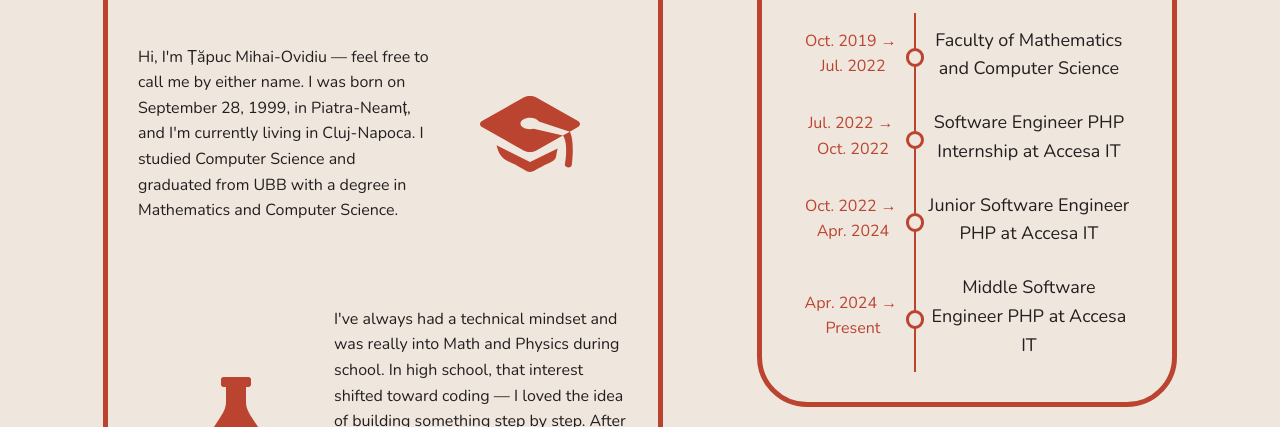
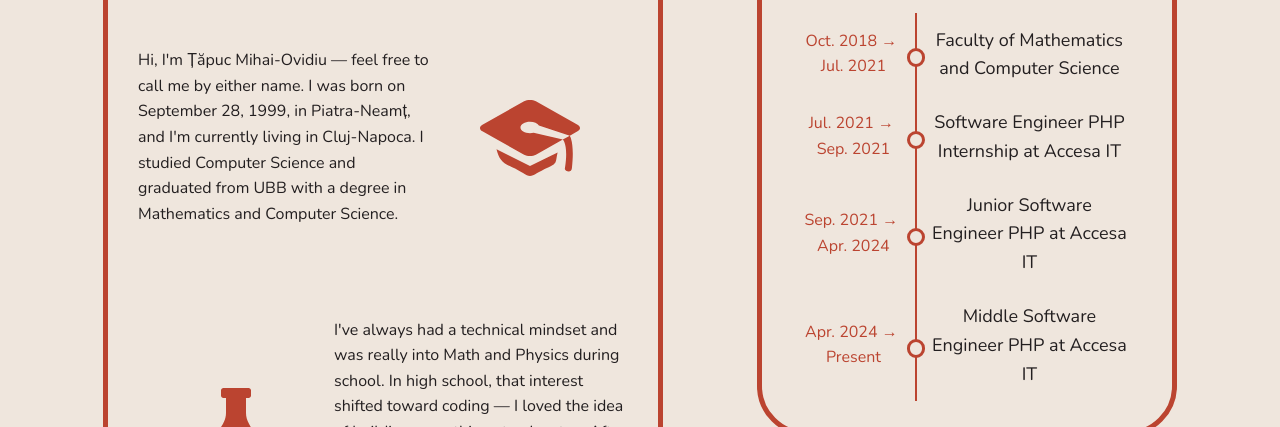
Before and after one commit to DiosDuck/CSS-Practice, a website: page Portfolio/index.html in a window 1280 px wide. Shown: the part 373-800 px from the top of the page. Drawn offline with nearby package versions, Linux system fonts and the light colour scheme.

Commit message:
timeline misstype fixed

```diff
--- a/Portfolio/index.html
+++ b/Portfolio/index.html
@@ -62,11 +62,11 @@
         <section class="timeline" id="timeline">
             <h3 class="heading-3">Timeline</h3>
             <div class="changelogs">
-                <div class="changelogs__date"><span>Oct. 2019</span><span>Jul. 2022</span></div>
+                <div class="changelogs__date"><span>Oct. 2018</span><span>Jul. 2021</span></div>
                 <div class="changelogs__activity">Faculty of Mathematics and Computer Science</div>
-                <div class="changelogs__date"><span>Jul. 2022</span><span>Oct. 2022</span></div>
+                <div class="changelogs__date"><span>Jul. 2021</span><span>Sep. 2021</span></div>
                 <div class="changelogs__activity">Software Engineer PHP Internship at Accesa IT</div>
-                <div class="changelogs__date"><span>Oct. 2022</span><span>Apr. 2024</span></div>
+                <div class="changelogs__date"><span>Sep. 2021</span><span>Apr. 2024</span></div>
                 <div class="changelogs__activity">Junior Software Engineer PHP at Accesa IT</div>
                 <div class="changelogs__date"><span>Apr. 2024</span><span>Present</span></div>
                 <div class="changelogs__activity">Middle Software Engineer PHP at Accesa IT</div>
```
